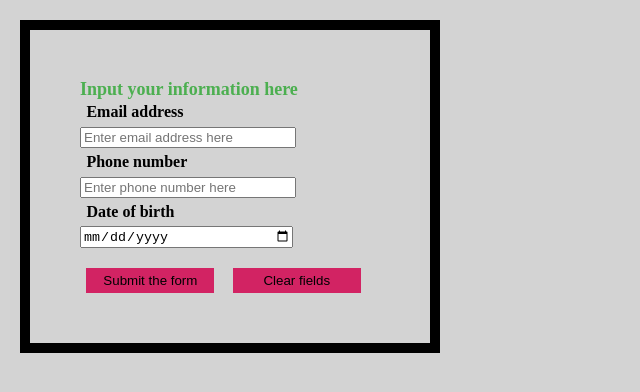
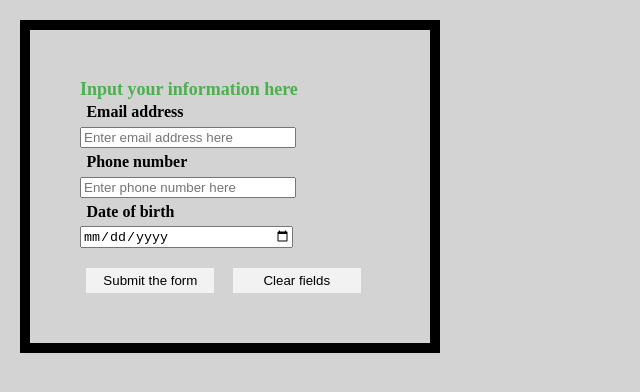
Before and after one commit to amartinez270/362-Lab2, a plain HTML site: page index.html in a window 1280 px wide. Shown: the whole page, without its empty margins (0-640 px from the left). Drawn offline with Linux system fonts and the light colour scheme.

Commit message:
Update style.css

```diff
--- a/css/style.css
+++ b/css/style.css
@@ -21,7 +21,7 @@ h1 {
     margin-top: 1.3rem;
     margin-right: 0.5rem;
     margin-left: 0.4rem;
-    background-color: #d22363;
+    background-color: #f2f2f2;
     color: #000000;
     cursor: pointer;
     border: none;
```
